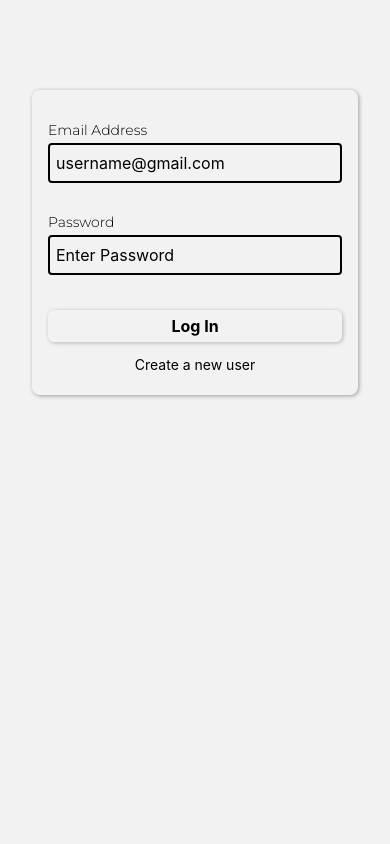
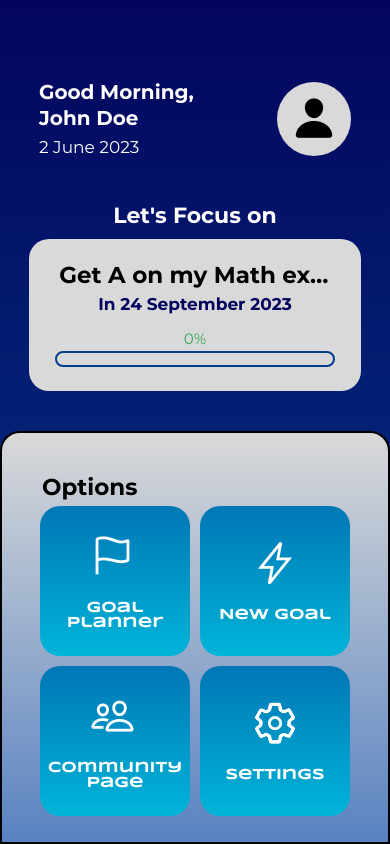
Before and after one commit to SearchAndClick/La-Vie, a React Native app: screen /Home in a window 390 px wide. Built offline with nearby package versions, Linux system fonts and the light colour scheme.

Commit message:
add home navigation ui

```diff
--- a/App.js
+++ b/App.js
@@ -2,7 +2,7 @@ import { NavigationContainer } from '@react-navigation/native';
 import { createNativeStackNavigator } from '@react-navigation/native-stack';
 import { StatusBar } from 'expo-status-bar';
 import { StyleSheet, Text } from 'react-native';
-import { LinearGradient } from 'expo-linear-gradient'
+import { LinearGradient } from 'expo-linear-gradient';
 import { useFonts } from 'expo-font';
 import AppLoading from 'expo-app-loading';
 
@@ -70,8 +70,8 @@ export default function App() {
   return (
     <LinearGradient style={styles.background} colors={['#03045E', '#023E8A']}>
       <StatusBar style="light" />
-      {/* <HomeScreen /> */}
-      <Navigation />
+      <HomeScreen />
+      {/* <Navigation /> */}
     </LinearGradient>
   );
 }
--- /dev/null
+++ b/components/OptionTile.js
@@ -0,0 +1,49 @@
+import { View, Text, StyleSheet, Pressable } from "react-native";
+import { LinearGradient } from "expo-linear-gradient";
+import { Ionicons } from "@expo/vector-icons";
+
+function OptionTile({ option, logo }) {
+  return (
+    <LinearGradient style={styles.optionTile} colors={["#0077B6", "#00B4D8"]}>
+      <Pressable style={styles.press} android_ripple={{ color: '#ccc'}}>
+        <View>
+          <Ionicons style={styles.icon} name={logo} size={45} color="white" />
+          <Text style={styles.optionText}>{option}</Text>
+        </View>
+      </Pressable>
+    </LinearGradient>
+  );
+}
+
+export default OptionTile;
+
+const styles = StyleSheet.create({
+  optionText: {
+    fontFamily: "syncopate-bold",
+    fontSize: 15,
+    color: "white",
+    textAlign: "center",
+  },
+  optionTile: {
+    flex: 1,
+    flexDirection: "column",
+    width: 150,
+    height: 150,
+    borderRadius: 20,
+    margin: 5,
+    overflow: 'hidden',
+  },
+  icon: {
+    marginHorizontal: 50,
+    marginBottom: 20,
+  },
+  press: {
+    alignItems: "center",
+    justifyContent: "center",
+    overflow: 'hidden',
+    borderRadius: 20,
+    flex: 1,
+    width: '100%',
+    height: '100%',
+  }
+});
--- /dev/null
+++ b/components/sections/OptionsCard.js
@@ -0,0 +1,50 @@
+import { StyleSheet, View, Text } from "react-native";
+import { LinearGradient } from "expo-linear-gradient";
+import { Ionicons } from "@expo/vector-icons";
+import OptionTile from "../OptionTile";
+
+function OptionsCard() {
+  return (
+    <LinearGradient style={styles.gradient} colors={["#D9D9D9", "#5882C1"]}>
+      <Text style={styles.optionsText}>Options</Text>
+      <View style={styles.container}>
+        <View style={styles.row}>
+          <OptionTile option="Goal Planner" logo="flag-outline" />
+          <OptionTile option="New Goal" logo="flash-outline" />
+        </View>
+        <View style={styles.row}>
+          <OptionTile option="Community Page" logo="people-outline" />
+          <OptionTile option="Settings" logo="settings-outline" />
+        </View>
+      </View>
+    </LinearGradient>
+  );
+}
+
+export default OptionsCard;
+
+const styles = StyleSheet.create({
+  gradient: {
+    flex: 1,
+    borderTopLeftRadius: 20,
+    borderTopRightRadius: 20,
+    borderWidth: 2,
+    marginTop: 40,
+    padding: 40,
+    width: "100%",
+    height: "100%",
+  },
+  container: {
+    flex: 1,
+    flexDirection: "column",
+    alignItems: "center",
+    justifyContent: "space-evenly",
+  },
+  row: {
+    flexDirection: "row",
+  },
+  optionsText: {
+    fontFamily: "montserrat-bold",
+    fontSize: 23,
+  },
+});
--- a/screens/HomeScreen.js
+++ b/screens/HomeScreen.js
@@ -2,6 +2,7 @@ import { Pressable, StyleSheet, Text, View } from "react-native";
 import { NavigationContainer } from "@react-navigation/native";
 import GreetingsCard from "../components/sections/GreetingsCard";
 import PriorityGoal from "../components/sections/PriorityGoal";
+import OptionsCard from "../components/sections/OptionsCard";
 
 function HomeScreen() {
   return (
@@ -16,6 +17,8 @@ function HomeScreen() {
         date="24 September 2023"
         percentage="0"
       />
+
+      <OptionsCard />
     </View>
   );
 }
```
